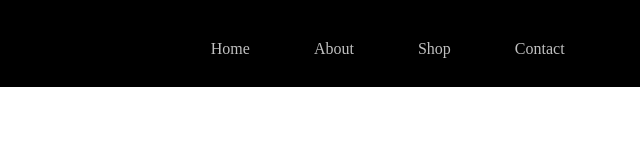
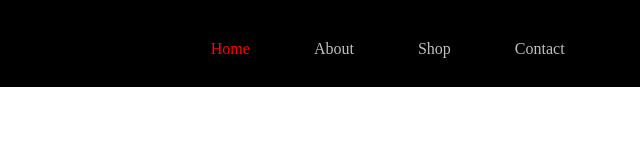
Before and after one commit to jmoonufl/assignment4-mooneyj, a plain HTML site: page index.html in a window 1280 px wide. In both pictures the pointer is over the link "Home". Shown: the full height of the page, 110-750 px from the left. Drawn offline with Linux system fonts and the light colour scheme.

Commit message:
added hover effect to nav

```diff
--- a/css/styles.css
+++ b/css/styles.css
@@ -28,8 +28,14 @@ header nav {
 }
 
 header a {
-  color: silver;
-  text-decoration: none;
+    color: silver;
+    text-decoration: none;
+    transition: .5s;
+}
+
+header a:hover {
+    color: red;
+    transition: .5s;
 }
 
 header li {
```
